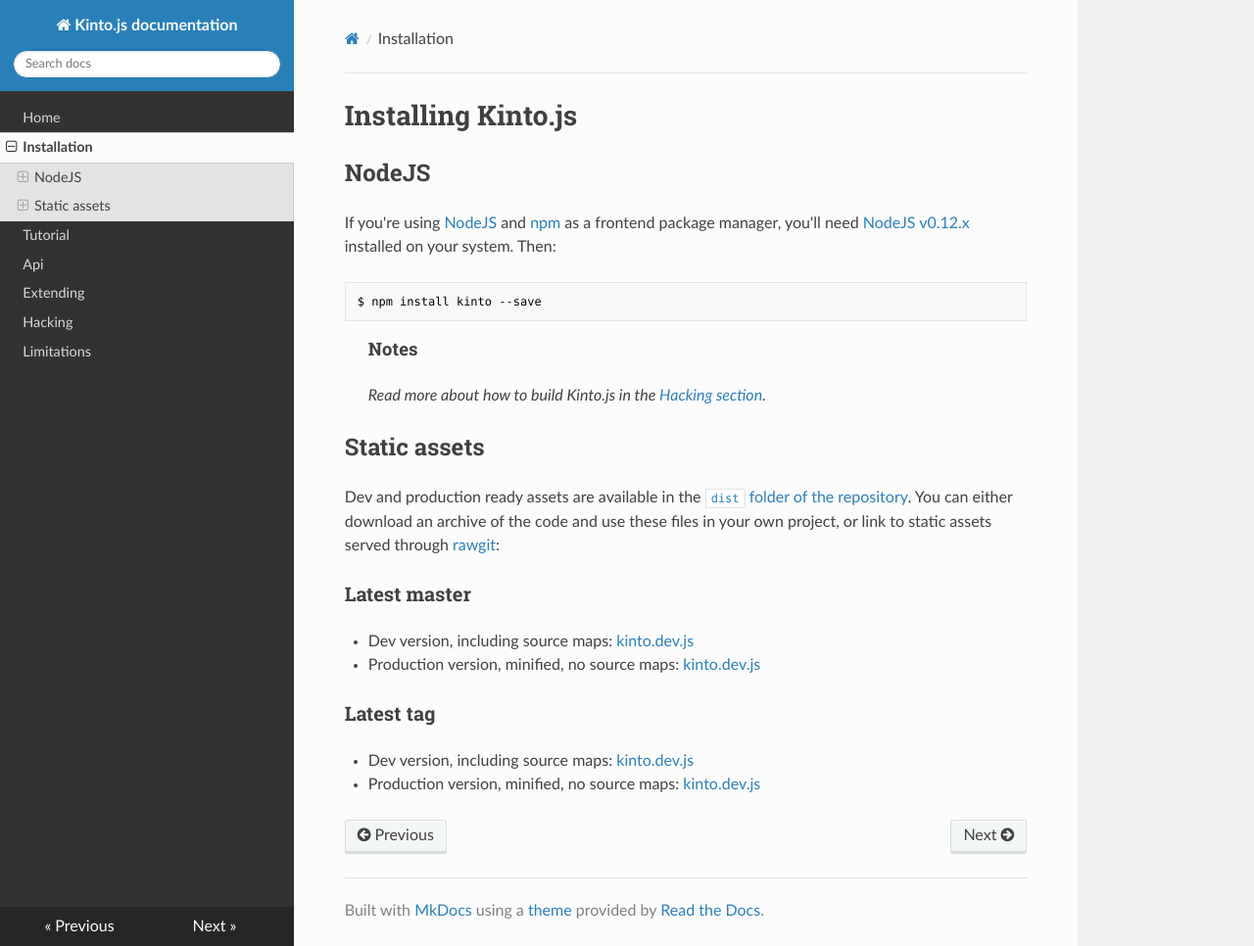
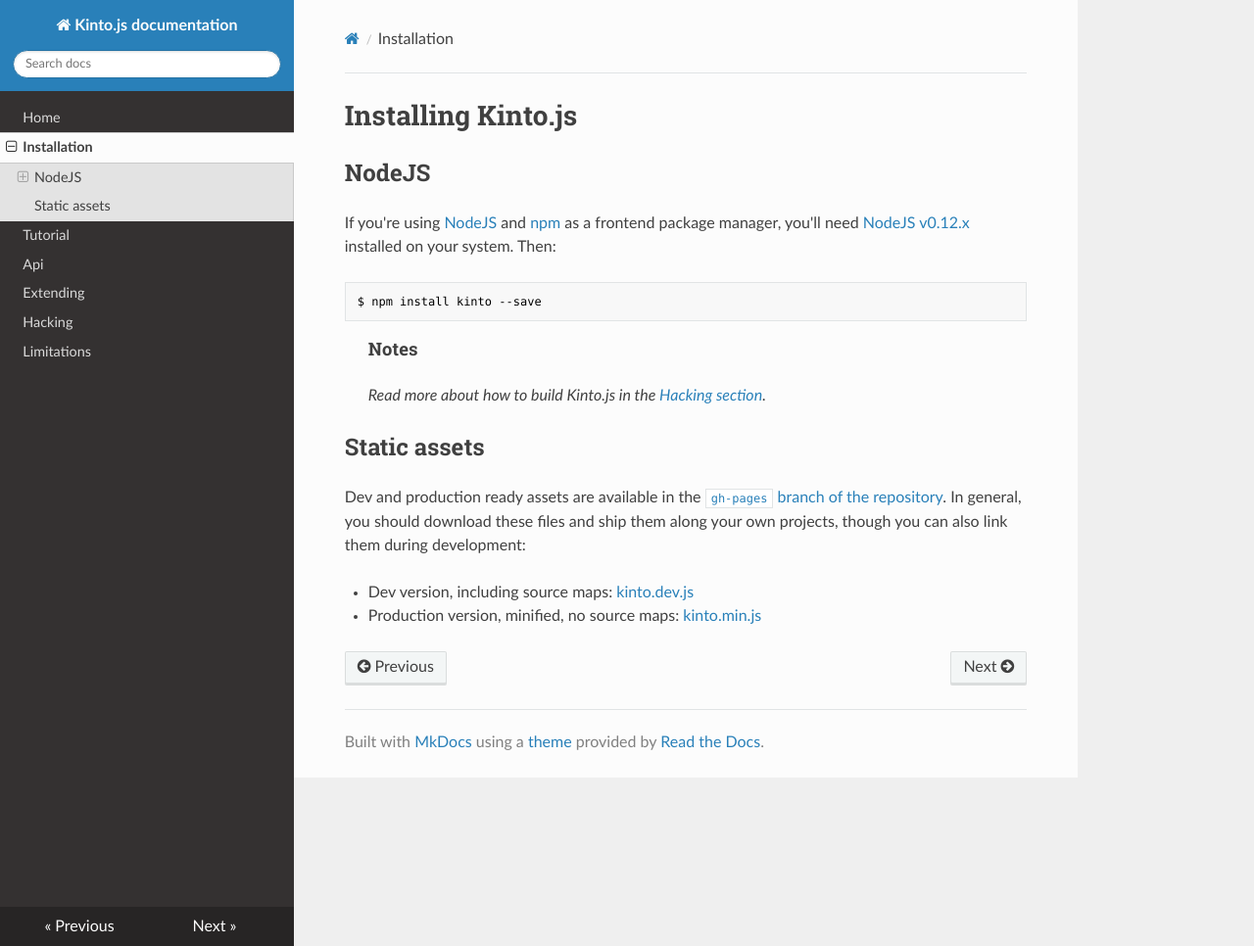
Before and after one commit to Kinto/kinto.js, an MkDocs documentation site: the page built from docs/installation.md, in a window 1280 px wide and 966 px high. Shown: the whole window at 98% size. Built offline with MkDocs 1.6.1, drawn with Linux system fonts in a browser that asks for light colours; nearby versions of some CDN libraries; old or Windows-style settings are respelled for this version of MkDocs.

Commit message:
Fixed links to public assets in the docs.

```diff
--- a/docs/installation.md
+++ b/docs/installation.md
@@ -14,14 +14,7 @@
 
 ## Static assets
 
-Dev and production ready assets are available in the [`dist` folder of the repository](https://github.com/Kinto/kinto.js/tree/master/dist). You can either download an archive of the code and use these files in your own project, or link to static assets served through [rawgit](http://rawgit.com/):
+Dev and production ready assets are available in the [`gh-pages` branch of the repository](https://github.com/Kinto/kinto.js/tree/gh-pages). In general, you should download these files and ship them along your own projects, though you can also link them during development:
 
-### Latest master
-
-- Dev version, including source maps: [kinto.dev.js](https://rawgit.com/Kinto/kinto.js/master/dist/kinto.dev.js)
-- Production version, minified, no source maps: [kinto.dev.js](https://rawgit.com/Kinto/kinto.js/master/dist/kinto.min.js)
-
-### Latest tag
-
-- Dev version, including source maps: [kinto.dev.js](https://cdn.rawgit.com/Kinto/kinto.js/1.0.0-rc.1/dist/kinto.dev.js)
-- Production version, minified, no source maps: [kinto.dev.js](https://cdn.rawgit.com/Kinto/kinto.js/1.0.0-rc.1/dist/kinto.min.js)
+- Dev version, including source maps: [kinto.dev.js](http://kinto.github.io/kinto.js/kinto.dev.js)
+- Production version, minified, no source maps: [kinto.min.js](http://kinto.github.io/kinto.js/kinto.min.js)
```
